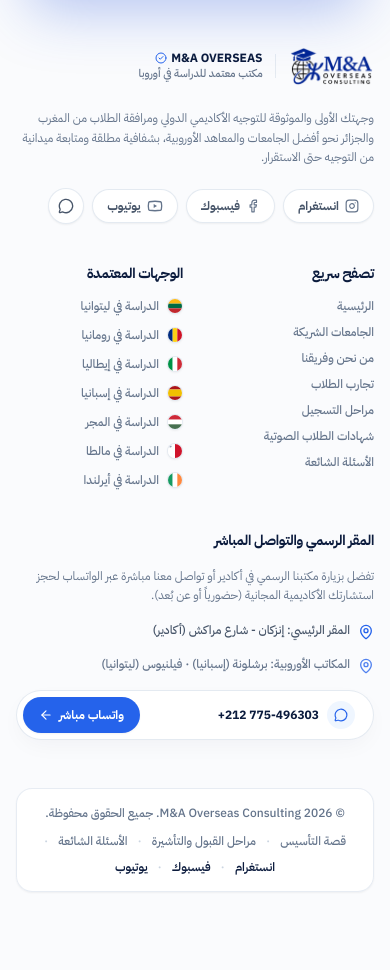
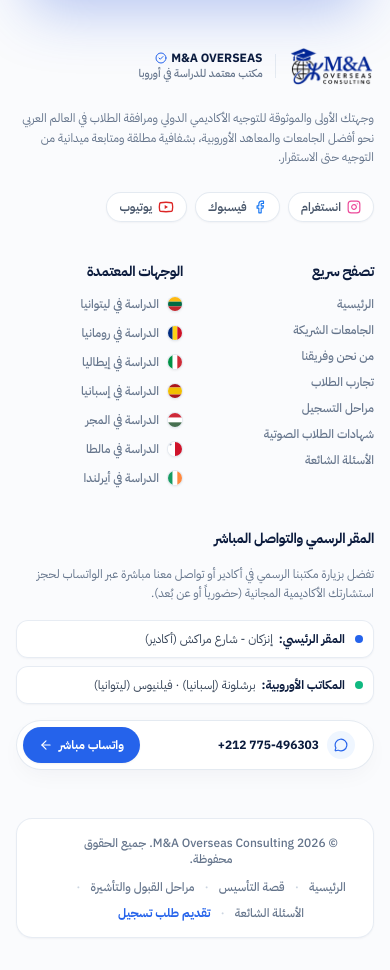
Before and after one commit to issvm00/MACONSULTING, a Next.js app: page / in a window 390 px wide. Shown: the part 8257-9227 px from the top of the page. Before the commit the page ends 9181 px from the top, so only its background shows below. Built offline with nearby package versions, Linux system fonts and the light colour scheme; a web font is replaced by a local one.

Commit message:
upgrd foteer

```diff
--- a/src/components/CtaFooter.tsx
+++ b/src/components/CtaFooter.tsx
@@ -252,8 +252,7 @@ export function CtaFooter() {
 
             <p className="text-xs sm:text-base text-blue-50/90 font-normal leading-relaxed max-w-xl">
               من اختيار التخصص واستخراج القبول الجامعي المضمون، إلى غاية
-              استقبالك في المطار وتأمين سكنك في أوروبا — نرافق طلابنا في المغرب
-              والجزائر خطوة بخطوة.
+              استقبالك في المطار وتأمين سكنك في أوروبا — نرافق طلابنا في العالم العربي خطوة بخطوة.
             </p>
 
             {/* Crisp Pure White Pill Action Button */}
@@ -309,22 +308,22 @@ export function CtaFooter() {
             </Link>
 
             <p className="text-xs sm:text-[13px] text-slate-500 font-normal leading-relaxed max-w-sm">
-              وجهتك الأولى والموثوقة للتوجيه الأكاديمي الدولي ومرافقة الطلاب من
-              المغرب والجزائر نحو أفضل الجامعات والمعاهد الأوروبية، بشفافية
+              وجهتك الأولى والموثوقة للتوجيه الأكاديمي الدولي ومرافقة الطلاب في
+              العالم العربي نحو أفضل الجامعات والمعاهد الأوروبية، بشفافية
               مطلقة ومتابعة ميدانية من التوجيه حتى الاستقرار.
             </p>
 
             {/* Social Media Action Row */}
-            <div className="pt-1 flex flex-wrap items-center gap-2">
+            <div className="pt-2 flex flex-wrap items-center gap-2">
               <a
                 href="https://www.instagram.com/overseas_consulting_"
                 target="_blank"
                 rel="noopener noreferrer"
                 aria-label="حساب M&A Overseas Consulting الرسمي على انستغرام"
                 title="@overseas_consulting_"
-                className="inline-flex items-center gap-1.5 px-3.5 py-2 rounded-full bg-white border border-slate-200/90 text-slate-600 hover:text-brand-electric hover:border-blue-200 shadow-sm transition-all duration-200 active:scale-95 text-xs font-bold group"
+                className="inline-flex items-center gap-1.5 px-3 py-1.5 rounded-full bg-white hover:bg-pink-50 border border-slate-200/90 hover:border-pink-200 text-slate-600 hover:text-pink-600 shadow-2xs transition-all duration-200 active:scale-95 text-xs font-semibold group"
               >
-                <InstagramIcon className="w-3.5 h-3.5 text-slate-500 group-hover:text-brand-electric transition-colors shrink-0" />
+                <InstagramIcon className="w-3.5 h-3.5 text-pink-500 transition-transform group-hover:scale-110 shrink-0" />
                 <span>انستغرام</span>
               </a>
 
@@ -334,9 +333,9 @@ export function CtaFooter() {
                 rel="noopener noreferrer"
                 aria-label="صفحة M&A Overseas Consulting الرسمية على فيسبوك"
                 title="Centre M&A Consulting على فيسبوك"
-                className="inline-flex items-center gap-1.5 px-3.5 py-2 rounded-full bg-white border border-slate-200/90 text-slate-600 hover:text-[#1877F2] hover:border-blue-200 shadow-sm transition-all duration-200 active:scale-95 text-xs font-bold group"
+                className="inline-flex items-center gap-1.5 px-3 py-1.5 rounded-full bg-white hover:bg-blue-50 border border-slate-200/90 hover:border-blue-200 text-slate-600 hover:text-[#1877F2] shadow-2xs transition-all duration-200 active:scale-95 text-xs font-semibold group"
               >
-                <FacebookIcon className="w-3.5 h-3.5 text-slate-500 group-hover:text-[#1877F2] transition-colors shrink-0" />
+                <FacebookIcon className="w-3.5 h-3.5 text-[#1877F2] transition-transform group-hover:scale-110 shrink-0" />
                 <span>فيسبوك</span>
               </a>
 
@@ -346,21 +345,10 @@ export function CtaFooter() {
                 rel="noopener noreferrer"
                 aria-label="القناة الرسمية على يوتيوب @ALI_IN_LITHUANIA"
                 title="@ALI_IN_LITHUANIA على يوتيوب"
-                className="inline-flex items-center gap-1.5 px-3.5 py-2 rounded-full bg-white border border-slate-200/90 text-slate-600 hover:text-[#DC2626] hover:border-red-200 shadow-sm transition-all duration-200 active:scale-95 text-xs font-bold group"
+                className="inline-flex items-center gap-1.5 px-3 py-1.5 rounded-full bg-white hover:bg-red-50 border border-slate-200/90 hover:border-red-200 text-slate-600 hover:text-[#DC2626] shadow-2xs transition-all duration-200 active:scale-95 text-xs font-semibold group"
               >
-                <YoutubeIcon className="w-4 h-4 text-slate-500 group-hover:text-[#DC2626] transition-colors shrink-0" />
+                <YoutubeIcon className="w-4 h-4 text-[#DC2626] transition-transform group-hover:scale-110 shrink-0" />
                 <span>يوتيوب</span>
-              </a>
-
-              <a
-                href="https://wa.me/212775496303"
-                target="_blank"
-                rel="noopener noreferrer"
-                aria-label="التواصل عبر واتساب"
-                title="واتساب مباشر"
-                className="w-9 h-9 rounded-full bg-white border border-slate-200/90 text-slate-600 hover:text-brand-electric hover:border-blue-200 shadow-sm flex items-center justify-center transition-all duration-200 active:scale-95 shrink-0"
-              >
-                <MessageCircle className="w-4 h-4" />
               </a>
             </div>
           </div>
@@ -421,18 +409,23 @@ export function CtaFooter() {
               الواتساب لحجز استشارتك الأكاديمية المجانية (حضورياً أو عن بُعد).
             </p>
 
-            {/* Physical Address Info Line */}
-            <div className="flex items-start gap-2 text-xs text-slate-600 font-medium">
-              <MapPin className="w-4 h-4 text-brand-electric shrink-0 mt-0.5" />
-              <span>
-                المقر الرئيسي: إنزكان - شارع مراكش (أكادير)
-              </span>
-            </div>
-            <div className="flex items-start gap-2 text-xs text-slate-500 font-medium">
-              <MapPin className="w-4 h-4 text-brand-electric/80 shrink-0 mt-0.5" />
-              <span>
-                المكاتب الأوروبية: برشلونة (إسبانيا) · فيلنيوس (ليتوانيا)
-              </span>
+            {/* Physical Address Badges */}
+            <div className="space-y-2">
+              <div className="p-2.5 rounded-xl bg-white/90 border border-slate-200/80 shadow-2xs flex items-center gap-2.5 text-xs">
+                <span className="w-2 h-2 rounded-full bg-brand-electric shrink-0" />
+                <div className="flex flex-wrap items-center gap-1.5 text-slate-700">
+                  <span className="font-bold text-brand-navy">المقر الرئيسي:</span>
+                  <span>إنزكان - شارع مراكش (أكادير)</span>
+                </div>
+              </div>
+
+              <div className="p-2.5 rounded-xl bg-white/90 border border-slate-200/80 shadow-2xs flex items-center gap-2.5 text-xs">
+                <span className="w-2 h-2 rounded-full bg-emerald-500 shrink-0" />
+                <div className="flex flex-wrap items-center gap-1.5 text-slate-700">
+                  <span className="font-bold text-brand-navy">المكاتب الأوروبية:</span>
+                  <span>برشلونة (إسبانيا) · فيلنيوس (ليتوانيا)</span>
+                </div>
+              </div>
             </div>
 
             {/* Interactive Capsule Bar (Matches the exact pill-input aesthetic of the reference image) */}
@@ -467,15 +460,23 @@ export function CtaFooter() {
         </div>
 
         {/* ================================================================= */}
-        {/* 3. BOTTOM SOFT WHITE PILL BAR (EXACT REFERENCE FOOTER STRIP)      */}
+        {/* 3. REFINED BOTTOM SUB-BAR (CLEAN, UNCLUTTERED, RESPONSIVE)        */}
         {/* ================================================================= */}
-        <div className="mt-12 sm:mt-14 px-5 py-4 sm:px-7 sm:py-4 rounded-2xl sm:rounded-full bg-white/90 border border-slate-200/80 shadow-sm flex flex-col sm:flex-row items-center justify-between gap-3 text-center sm:text-right">
+        <div className="mt-12 sm:mt-16 px-6 py-4 sm:px-8 sm:py-4 rounded-2xl bg-white/90 backdrop-blur-md border border-slate-200/80 shadow-2xs flex flex-col sm:flex-row items-center justify-between gap-3 text-center sm:text-right pl-14 sm:pl-8">
           <p className="text-xs text-slate-500 font-medium">
-            © {new Date().getFullYear()} M&A Overseas Consulting. جميع الحقوق
-            محفوظة.
+            © {new Date().getFullYear()} M&A Overseas Consulting. جميع الحقوق محفوظة.
           </p>
 
           <div className="flex flex-wrap items-center justify-center gap-2.5 sm:gap-4 text-xs text-slate-500 font-medium">
+            <a
+              href="#hero"
+              className="hover:text-brand-electric transition-colors"
+            >
+              الرئيسية
+            </a>
+            <span aria-hidden="true" className="text-slate-300">
+              ·
+            </span>
             <a
               href="#about"
               className="hover:text-brand-electric transition-colors"
@@ -503,36 +504,12 @@ export function CtaFooter() {
             <span aria-hidden="true" className="text-slate-300">
               ·
             </span>
-            <a
-              href="https://www.instagram.com/overseas_consulting_"
-              target="_blank"
-              rel="noopener noreferrer"
-              className="hover:text-brand-electric transition-colors font-semibold text-brand-navy"
+            <Link
+              href="/postuler"
+              className="text-brand-electric hover:underline font-bold"
             >
-              انستغرام
-            </a>
-            <span aria-hidden="true" className="text-slate-300">
-              ·
-            </span>
-            <a
-              href="https://www.facebook.com/centremaconsulting/"
-              target="_blank"
-              rel="noopener noreferrer"
-              className="hover:text-brand-electric transition-colors font-semibold text-brand-navy"
-            >
-              فيسبوك
-            </a>
-            <span aria-hidden="true" className="text-slate-300">
-              ·
-            </span>
-            <a
-              href="https://www.youtube.com/@ALI_IN_LITHUANIA"
-              target="_blank"
-              rel="noopener noreferrer"
-              className="hover:text-brand-electric transition-colors font-semibold text-brand-navy"
-            >
-              يوتيوب
-            </a>
+              تقديم طلب تسجيل
+            </Link>
           </div>
         </div>
       </div>
```
